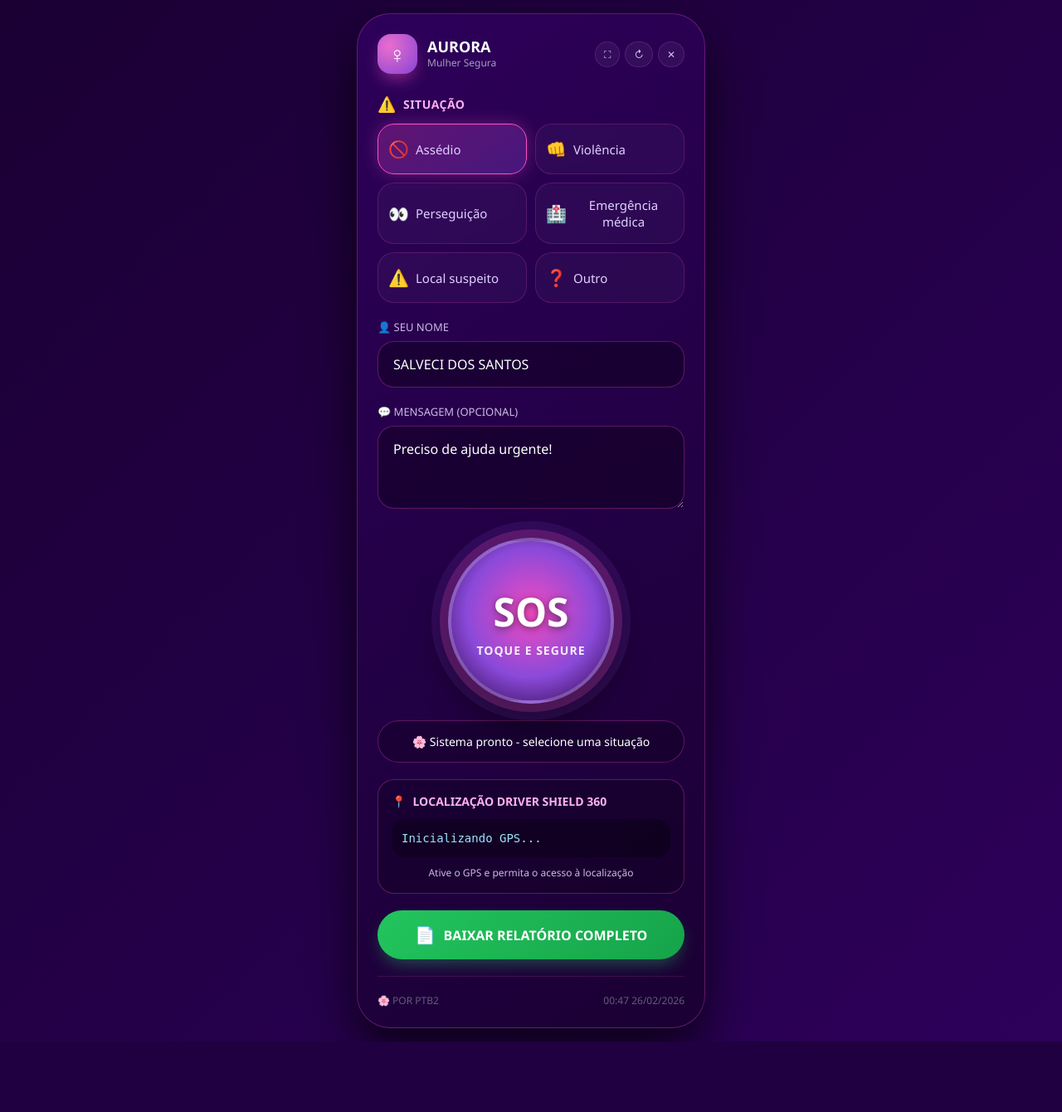
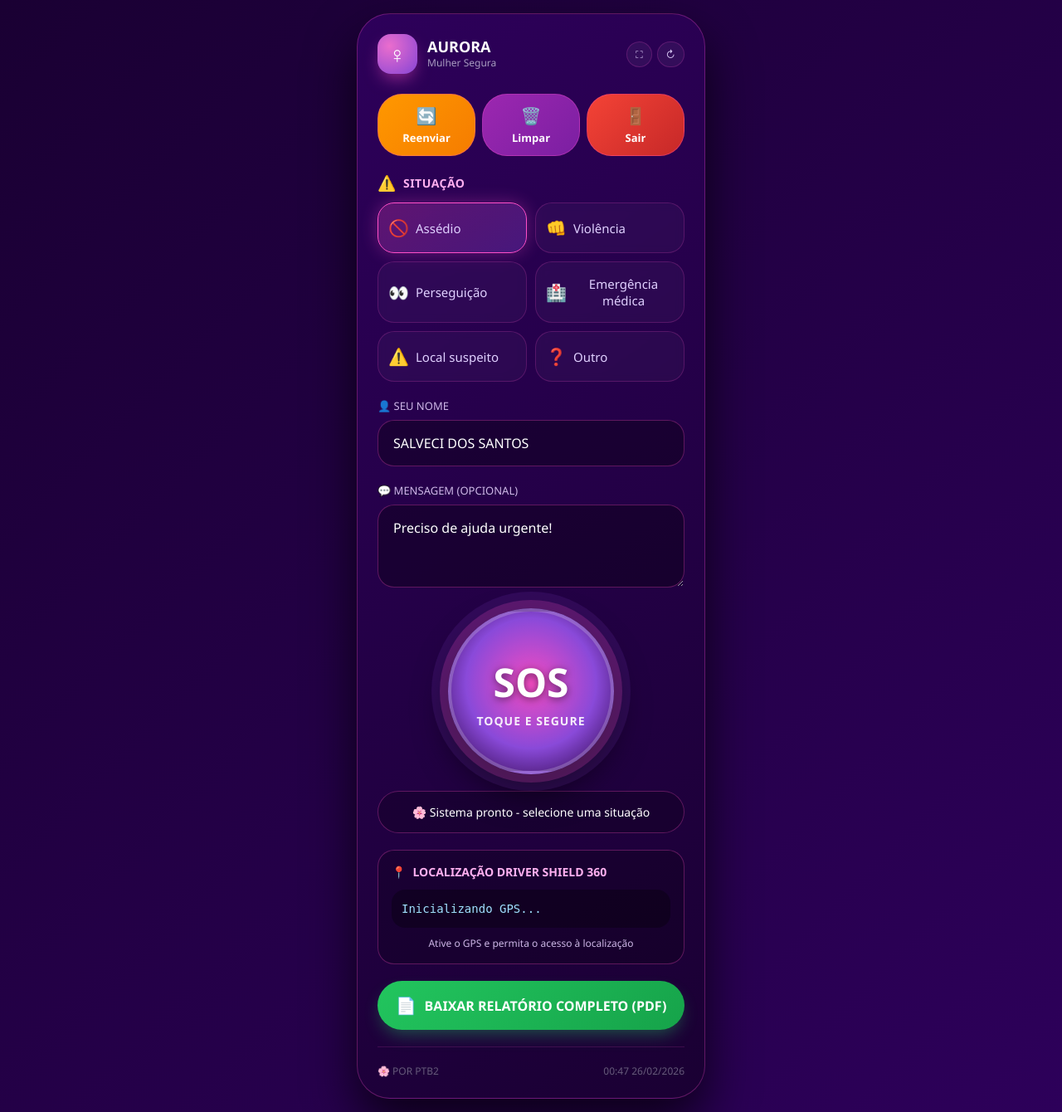
Before and after one commit to salveci2022/aurora_mulher_segura, a Flask app: page /painel-da-mulher in a window 1280 px wide. Shown: the whole page at 83% size. Before the commit the page ends 1255 px from the top, so only its background shows below. Run offline with Flask 3, Linux system fonts and the light colour scheme.

Commit message:
add arquivos no repo

```diff
--- a/state.json
+++ b/state.json
@@ -1,3 +1,3 @@
 {
-  "last_id": 68
+  "last_id": 73
 }
--- a/templates/painel_da_mulher.html
+++ b/templates/painel_da_mulher.html
@@ -90,6 +90,50 @@
       background: rgba(255,79,200,0.2);
       color: white;
       border-color: #ff4fc8;
+    }
+
+    /* BOTÕES DE AÇÃO (REENVIAR, LIMPAR, SAIR) */
+    .acoes-grid {
+      display: grid;
+      grid-template-columns: repeat(3, 1fr);
+      gap: 8px;
+      margin: 20px 0;
+    }
+
+    .acao-btn {
+      background: rgba(255,255,255,0.05);
+      border: 1px solid rgba(255,79,200,0.3);
+      padding: 12px 5px;
+      border-radius: 30px;
+      color: white;
+      font-size: 13px;
+      font-weight: 600;
+      cursor: pointer;
+      transition: all 0.3s;
+      display: flex;
+      flex-direction: column;
+      align-items: center;
+      gap: 4px;
+    }
+
+    .acao-btn span {
+      font-size: 20px;
+    }
+
+    .acao-btn:hover {
+      transform: translateY(-3px);
+    }
+
+    .acao-btn.reenviar {
+      background: linear-gradient(135deg, #ff9800, #f57c00);
+    }
+
+    .acao-btn.limpar {
+      background: linear-gradient(135deg, #9c27b0, #7b1fa2);
+    }
+
+    .acao-btn.sair {
+      background: linear-gradient(135deg, #f44336, #c62828);
     }
 
     /* SEÇÃO DE SITUAÇÃO */
@@ -190,7 +234,7 @@
     .sos-container {
       display: flex;
       justify-content: center;
-      margin: 30px 0 20px;
+      margin: 20px 0;
     }
 
     .sos-btn {
@@ -244,6 +288,17 @@
       text-align: center;
       color: white;
       font-size: 14px;
+    }
+
+    /* ÚLTIMO ALERTA */
+    .ultimo-alerta {
+      background: rgba(76, 175, 80, 0.1);
+      border: 1px solid #4caf50;
+      border-radius: 15px;
+      padding: 12px;
+      margin: 15px 0;
+      color: #4caf50;
+      font-size: 13px;
     }
 
     /* LOCALIZAÇÃO - DRIVER SHIELD 360 */
@@ -339,8 +394,23 @@
       <div class="header-actions">
         <button class="header-btn" onclick="goFullScreen()">⛶</button>
         <button class="header-btn" onclick="location.reload()">↻</button>
-        <button class="header-btn" onclick="window.location.href='/'">✕</button>
       </div>
+    </div>
+
+    <!-- BOTÕES DE AÇÃO (REENVIAR, LIMPAR, SAIR) -->
+    <div class="acoes-grid">
+      <button class="acao-btn reenviar" id="reenviarBtn">
+        <span>🔄</span>
+        Reenviar
+      </button>
+      <button class="acao-btn limpar" id="limparBtn">
+        <span>🗑️</span>
+        Limpar
+      </button>
+      <button class="acao-btn sair" id="sairBtn">
+        <span>🚪</span>
+        Sair
+      </button>
     </div>
 
     <!-- SITUAÇÃO -->
@@ -394,6 +464,9 @@
       🌸 Sistema pronto - selecione uma situação
     </div>
 
+    <!-- ÚLTIMO ALERTA -->
+    <div id="ultimoAlerta" class="ultimo-alerta" style="display: none;"></div>
+
     <!-- LOCALIZAÇÃO - DRIVER SHIELD 360 -->
     <div class="location-box">
       <div class="location-title">
@@ -406,7 +479,7 @@
     <!-- BOTÃO PDF -->
     <button class="pdf-btn" id="pdfBtn">
       <span>📄</span>
-      BAIXAR RELATÓRIO COMPLETO
+      BAIXAR RELATÓRIO COMPLETO (PDF)
     </button>
 
     <!-- RODAPÉ -->
@@ -449,12 +522,13 @@
       });
     });
 
-    // ===== TECNOLOGIA DRIVER SHIELD 360 - LOCALIZAÇÃO PERFEITA =====
+    // ===== VARIÁVEIS GLOBAIS =====
+    let ultimoAlertaEnviado = null;
     let watchId = null;
     let lastPos = null;
-    let posHistory = []; // Histórico de posições (como o Driver Shield)
-    let locationAccuracy = 0;
+    let posHistory = [];
 
+    // ===== LOCALIZAÇÃO DRIVER SHIELD 360 =====
     function showLocationStatus(msg, color) {
       const locHint = document.getElementById('locHint');
       if (locHint) {
@@ -468,23 +542,18 @@
         lat: position.coords.latitude,
         lng: position.coords.longitude,
         acc: position.coords.accuracy,
-        alt: position.coords.altitude,
         heading: position.coords.heading,
         speed: position.coords.speed,
         timestamp: position.timestamp
       };
 
-      // Guarda no histórico (últimas 10 posições)
       posHistory.unshift(newPos);
       if (posHistory.length > 10) posHistory.pop();
 
-      // Só atualiza se for mais preciso
       if (!lastPos || newPos.acc < lastPos.acc) {
         lastPos = newPos;
-        locationAccuracy = newPos.acc;
       }
 
-      console.log('📍 Driver Shield 360:', newPos);
       updateLocationUI();
     }
 
@@ -494,11 +563,9 @@
       const locTxt = document.getElementById('locTxt');
       const locHint = document.getElementById('locHint');
 
-      // Formatação profissional (igual Driver Shield)
       const latStr = lastPos.lat.toFixed(6);
       const lngStr = lastPos.lng.toFixed(6);
 
-      // Determina qualidade do sinal
       let quality = '';
       let qualityColor = '';
 
@@ -513,7 +580,7 @@
       } else if (lastPos.acc <= 10) {
         quality = 'PRECISÃO BOA (±10m)';
         qualityColor = '#8bc34a';
-        locHint.innerHTML = '✅ Sinal bom - Aguardando satélites';
+        locHint.innerHTML = '✅ Sinal bom';
       } else if (lastPos.acc <= 20) {
         quality = 'PRECISÃO MÉDIA (±20m)';
         qualityColor = '#ff9800';
@@ -524,55 +591,13 @@
         locHint.innerHTML = '❌ Sinal fraco - Vá para área externa';
       }
 
-      // Informações adicionais (igual Driver Shield)
-      let extraInfo = '';
-      if (lastPos.speed !== null) {
-        extraInfo += `<br>🚗 Velocidade: ${(lastPos.speed * 3.6).toFixed(1)} km/h`;
-      }
-      if (lastPos.heading !== null) {
-        extraInfo += `<br>🧭 Direção: ${lastPos.heading.toFixed(0)}°`;
-      }
-      if (posHistory.length > 1) {
-        const oldest = posHistory[posHistory.length - 1];
-        const timeDiff = (lastPos.timestamp - oldest.timestamp) / 1000; // segundos
-        if (timeDiff > 0) {
-          const distance = Math.sqrt(Math.pow(lastPos.lat - oldest.lat, 2) + Math.pow(lastPos.lng - oldest.lng, 2)) * 111000; // metros aproximados
-          if (distance > 5) {
-            extraInfo += `<br>📊 Movimento: ${distance.toFixed(0)}m em ${timeDiff.toFixed(0)}s`;
-          }
-        }
-      }
-
-      // Monta display profissional
       locTxt.innerHTML = `
         <div style="color: ${qualityColor}; font-weight: bold;">${quality}</div>
         <div style="font-size: 12px; color: #a89cc0; margin-top: 5px;">
           📍 Latitude: ${latStr}<br>
           📍 Longitude: ${lngStr}
         </div>
-        ${extraInfo}
       `;
-    }
-
-    function handleLocationError(error) {
-      let msg = '';
-      switch(error.code) {
-        case error.PERMISSION_DENIED:
-          msg = '❌ Permissão negada - Ative o GPS nas configurações';
-          break;
-        case error.POSITION_UNAVAILABLE:
-          msg = '❌ Sinal indisponível - Vá para área aberta';
-          break;
-        case error.TIMEOUT:
-          msg = '⏳ Buscando sinal GPS... Aguarde';
-          // Tenta novamente
-          setTimeout(() => {
-            if (watchId) navigator.geolocation.clearWatch(watchId);
-            startLocationTracking();
-          }, 5000);
-          break;
-      }
-      showLocationStatus(msg, '#f44336');
     }
 
     function startLocationTracking() {
@@ -581,37 +606,27 @@
         return;
       }
 
-      // Configuração PROFISSIONAL - mesma do Driver Shield
       const options = {
-        enableHighAccuracy: true,      // FORÇA GPS REAL (não WiFi)
-        timeout: 30000,                // 30s para captar satélites
-        maximumAge: 0,                  // NÃO usa cache
-        distanceFilter: 5                // Atualiza a cada 5 metros (economiza bateria)
+        enableHighAccuracy: true,
+        timeout: 30000,
+        maximumAge: 0,
+        distanceFilter: 5
       };
 
-      // PRIMEIRA LEITURA - Rápida para resposta imediata
       navigator.geolocation.getCurrentPosition(
         (position) => {
           processPosition(position);
-          showLocationStatus('📍 GPS ATIVADO - Aguardando melhor precisão...', '#ff9800');
+          showLocationStatus('📍 GPS ATIVADO', '#ff9800');
 
-          // INICIA MONITORAMENTO CONTÍNUO (igual Driver Shield)
-          if (watchId) navigator.geolocation.clearWatch(watchId);
           watchId = navigator.geolocation.watchPosition(
-            (pos) => {
-              processPosition(pos);
-            },
+            processPosition,
             (err) => handleLocationError(err),
             options
           );
         },
         (err) => {
-          // Se falhar, tenta mesmo assim com watch
-          if (watchId) navigator.geolocation.clearWatch(watchId);
           watchId = navigator.geolocation.watchPosition(
-            (pos) => {
-              processPosition(pos);
-            },
+            processPosition,
             (err) => handleLocationError(err),
             options
           );
@@ -620,11 +635,25 @@
       );
     }
 
-    // Função para obter localização NO MOMENTO DO ALERTA (igual Driver Shield)
+    function handleLocationError(error) {
+      let msg = '';
+      switch(error.code) {
+        case error.PERMISSION_DENIED:
+          msg = '❌ Permissão negada - Ative o GPS';
+          break;
+        case error.POSITION_UNAVAILABLE:
+          msg = '❌ Sinal indisponível - Vá para área aberta';
+          break;
+        case error.TIMEOUT:
+          msg = '⏳ Buscando sinal GPS...';
+          break;
+      }
+      showLocationStatus(msg, '#f44336');
+    }
+
     async function getLocationForAlert() {
       return new Promise((resolve) => {
         if (!lastPos) {
-          // Se não tem posição, tenta pegar uma rápida
           navigator.geolocation.getCurrentPosition(
             (pos) => {
               resolve({
@@ -642,19 +671,9 @@
       });
     }
 
-    // Inicia o tracking ao carregar
     startLocationTracking();
 
-    // Verifica permissões
-    if (navigator.permissions) {
-      navigator.permissions.query({ name: 'geolocation' }).then(result => {
-        if (result.state === 'denied') {
-          showLocationStatus('❌ GPS bloqueado - Ative nas configurações', '#f44336');
-        }
-      });
-    }
-
-    // ===== HOLD DO BOTÃO SOS =====
+    // ===== BOTÃO SOS =====
     const sosBtn = document.getElementById('sosBtn');
     const statusMsg = document.getElementById('statusMsg');
     let timerHold = null;
@@ -681,7 +700,7 @@
       isHolding = false;
 
       if (!statusMsg.innerHTML.includes('ENVIADO')) {
-        statusMsg.innerHTML = '🌸 Alerta cancelado';
+        statusMsg.innerHTML = '🌸 Sistema pronto';
       }
     }
 
@@ -697,13 +716,17 @@
       const nome = document.getElementById('nomeInput').value.trim() || 'Usuária';
       const mensagem = document.getElementById('mensagemInput').value.trim() || '';
 
-      // Pega a localização mais precisa no momento do envio
       const location = await getLocationForAlert();
 
-      const payload = {
+      ultimoAlertaEnviado = {
         name: nome,
         situation: situacaoSelecionada,
         message: mensagem,
+        location: location ? {
+          lat: location.lat,
+          lng: location.lng,
+          accuracy: location.acc
+        } : null,
         lat: location ? location.lat : null,
         lng: location ? location.lng : null,
         accuracy: location ? location.acc : null
@@ -717,13 +740,19 @@
         const res = await fetch('/api/send_alert', {
           method: 'POST',
           headers: { 'Content-Type': 'application/json' },
-          body: JSON.stringify(payload)
+          body: JSON.stringify(ultimoAlertaEnviado)
         });
 
         const data = await res.json();
 
         if (data.ok) {
           statusMsg.innerHTML = '✅ ALERTA ENVIADO COM SUCESSO!';
+
+          // Mostrar último alerta
+          const ultimoDiv = document.getElementById('ultimoAlerta');
+          const dataHora = new Date().toLocaleString('pt-BR');
+          ultimoDiv.innerHTML = `📋 Último alerta: ${dataHora} - ${situacaoSelecionada}`;
+          ultimoDiv.style.display = 'block';
         } else {
           throw new Error('Erro no servidor');
         }
@@ -737,8 +766,43 @@
       }, 3000);
     }
 
+    // ===== BOTÕES DE AÇÃO =====
+    document.getElementById('reenviarBtn').addEventListener('click', function() {
+      if (!ultimoAlertaEnviado) {
+        alert('Nenhum alerta para reenviar');
+        return;
+      }
+
+      if (confirm('Reenviar o último alerta?')) {
+        fetch('/api/send_alert', {
+          method: 'POST',
+          headers: { 'Content-Type': 'application/json' },
+          body: JSON.stringify(ultimoAlertaEnviado)
+        })
+        .then(res => res.json())
+        .then(data => {
+          if (data.ok) {
+            statusMsg.innerHTML = '✅ Alerta reenviado!';
+          }
+        });
+      }
+    });
+
+    document.getElementById('limparBtn').addEventListener('click', function() {
+      document.getElementById('nomeInput').value = 'SALVECI DOS SANTOS';
+      document.getElementById('mensagemInput').value = 'Preciso de ajuda urgente!';
+      document.getElementById('ultimoAlerta').style.display = 'none';
+      statusMsg.innerHTML = '🌸 Formulário limpo';
+    });
+
+    document.getElementById('sairBtn').addEventListener('click', function() {
+      if (confirm('Deseja sair?')) {
+        window.location.href = '/';
+      }
+    });
+
     // ===== PDF =====
-    document.getElementById('pdfBtn').addEventListener('click', () => {
+    document.getElementById('pdfBtn').addEventListener('click', function() {
       window.open('/relatorio/pdf', '_blank');
       statusMsg.innerHTML = '📄 Gerando PDF...';
       setTimeout(() => {
--- a/users.json
+++ b/users.json
@@ -4,9 +4,9 @@
     "role": "admin",
     "name": "Admin Aurora"
   },
-  "marcondes3609": {
+  "carlos3609": {
     "password": "36092745",
     "role": "trusted",
-    "name": "MARCONDES"
+    "name": "CARLOS"
   }
 }
```
Also changed, not shown: 1 other file.
